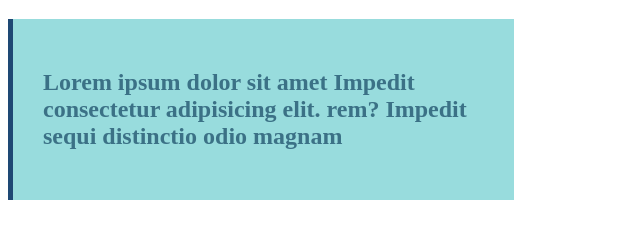
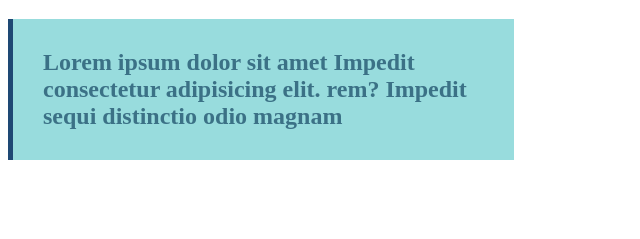
Before and after one commit to NickWheel/08.03.19, a plain HTML site: page index.html in a window 1280 px wide. Shown: the part 61-300 px from the top of the page, without its empty margins (0-640 px from the left). Drawn offline with Linux system fonts and the light colour scheme.

Commit message:
unsetting fckin margin in h2

```diff
--- a/index.html
+++ b/index.html
@@ -8,7 +8,7 @@
     <style>
         .unique_div {
             width: 40%;
-            min-height: 150px;
+            min-height: 100px;
             padding: 30px;
             background-color: #98DCDD;
             border-left: 5px solid #1E4874;
@@ -18,6 +18,8 @@
         }
         .unique_h {
             color: #3B7186;
+            margin-block-end: unset;
+            margin-block-start: unset;
         }
     </style>
 </head>
```
